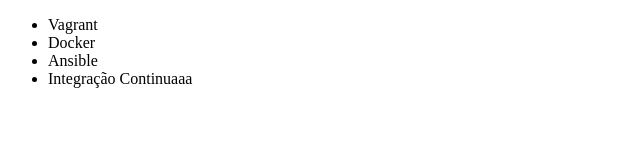
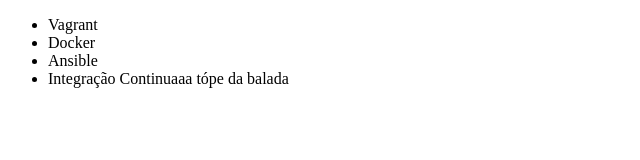
Before and after one commit to jho-mow/teste-alura, a plain HTML site: page index.html in a window 1280 px wide. Shown: the full height of the page, 0-640 px from the left. Drawn offline with Linux system fonts and the light colour scheme.

Commit message:
alteracção tópe

```diff
--- a/index.html
+++ b/index.html
@@ -9,7 +9,7 @@
         <li>Vagrant</li>
         <li>Docker</li>
         <li>Ansible</li>
-        <li>Integração Continuaaa</li>
+        <li>Integração Continuaaa tópe da balada</li>
     </ul>
 </body>
 </html>
```
